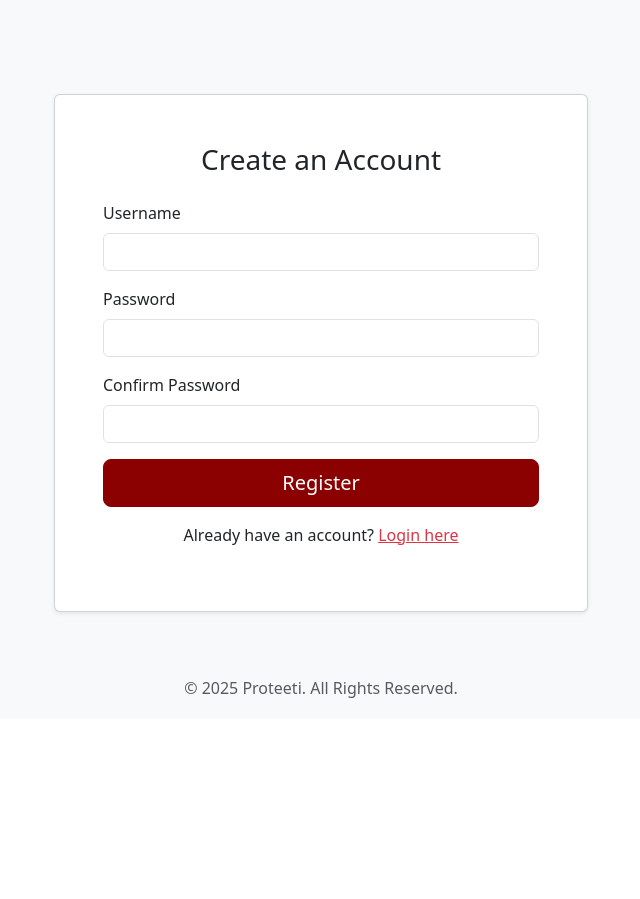
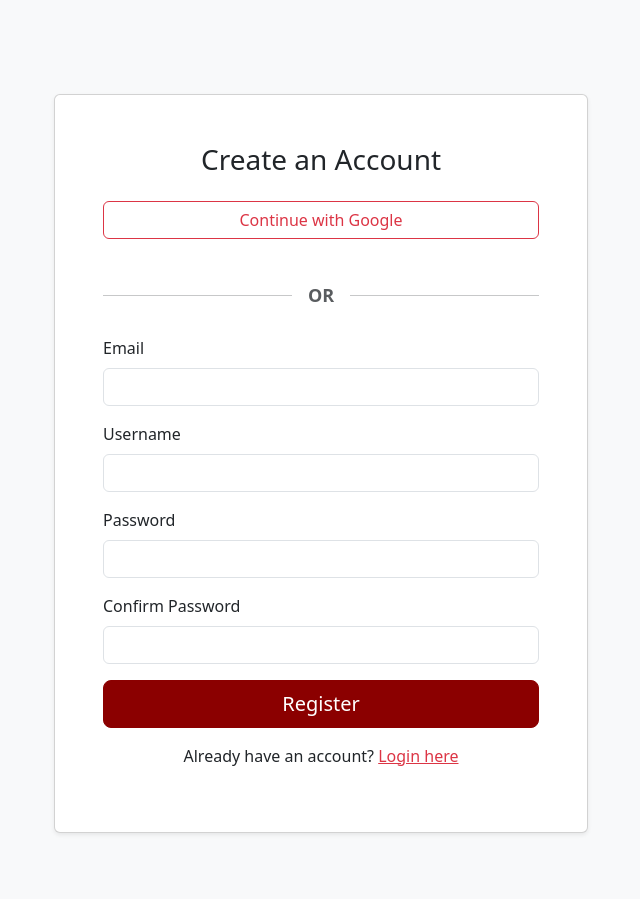
Before and after one commit to ShyamaliDas/Proteeti, a Flask app: page /register in a window 1280 px wide. Shown: the part 81-980 px from the top of the page, without its empty margins (319-959 px from the left). Before the commit the page ends 779 px from the top, so only its background shows below. Run offline with Flask 3, Linux system fonts and the light colour scheme; parts of the project's set-up code (start-up, migrations or seed data) failed here and were passed over.

Commit message:
Add files via upload

```diff
--- a/Proteeti/app/templates/base.html
+++ b/Proteeti/app/templates/base.html
@@ -19,17 +19,24 @@
                 <span class="navbar-toggler-icon"></span>
             </button>
             <div class="collapse navbar-collapse" id="navbarNav">
-            <ul class="navbar-nav ms-auto">
+                <ul class="navbar-nav ms-auto mb-2 mb-lg-0">
                     <li class="nav-item"><a class="nav-link" href="/">Home</a></li>
                     <li class="nav-item"><a class="nav-link" href="/sos">SOS</a></li>
                     <li class="nav-item"><a class="nav-link" href="/map">Hazard Map</a></li>
                     <li class="nav-item"><a class="nav-link" href="/resources">Resources</a></li>
-                {% if session.logged_in %}
+
+                    {% if session.get('loggedin') %}
+                        <li class="nav-item"><span class="nav-link">Hi, {{ session.get('username') }}</span></li>
+                        <li class="nav-item"><a class="nav-link" href="/logout">Logout</a></li>
+
+                    {% elif google and google.authorized %}
+                        {% set userinfo = google.get('/oauth2/v2/userinfo').json() %}
+                        <li class="nav-item"><span class="nav-link">{{ userinfo['name'] }}</span></li>
                         <li class="nav-item"><a class="nav-link" href="/logout">Logout</a></li>
                     {% else %}
                         <li class="nav-item"><a class="nav-link" href="/login">Login</a></li>
+                        <li class="nav-item"><a class="nav-link" href="/register">Register</a></li>
                     {% endif %}
-                <li class="nav-item"><a class="nav-link" href="/register">Register</a></li>
                 </ul>
             </div>
         </div>
@@ -76,7 +83,9 @@
             }
         });
 
-    document.getElementById('confirmSOS').addEventListener('click', async function() {
+        const confirmSOSBtn = document.getElementById('confirmSOS');
+        if (confirmSOSBtn) {
+            confirmSOSBtn.addEventListener('click', async function() {
                 const button = this;
                 button.textContent = "Sending...";
                 button.disabled = true;
@@ -84,6 +93,8 @@
                 try {
                     if (!navigator.geolocation) {
                         alert("Geolocation is not supported by your browser.");
+                        button.textContent = "Yes, send SOS";
+                        button.disabled = false;
                         return;
                     }
 
@@ -93,7 +104,7 @@
                             lng: position.coords.longitude,
                             accuracy: position.coords.accuracy,
                             timestamp: new Date().toISOString(),
-                    username: '{{ session.username if session.logged_in else "guest" }}'
+                            username: '{{ session.get("username") if session.get("loggedin") else "guest" }}'
                         };
 
                         const response = await fetch('/send_sos', {
@@ -110,7 +121,10 @@
                             alert('Error sending SOS: ' + await response.text());
                         }
 
-                bootstrap.Modal.getInstance(document.getElementById('sosModal')).hide();
+                        const modalEl = document.getElementById('sosModal');
+                        const modalInstance = bootstrap.Modal.getInstance(modalEl);
+                        if (modalInstance) modalInstance.hide();
+
                         button.textContent = "Yes, send SOS";
                         button.disabled = false;
 
@@ -126,6 +140,7 @@
                     button.disabled = false;
                 }
             });
+        }
     </script>
 </body>
 </html>
--- a/Proteeti/app/templates/register.html
+++ b/Proteeti/app/templates/register.html
@@ -11,7 +11,24 @@
                     <div class="alert alert-danger">{{ error }}</div>
                     {% endif %}
 
+                    <a href="{{ url_for('google.login') }}" class="btn btn-outline-danger w-100 mb-3">
+                    Continue with Google
+                    </a>
+
+                    <div class="or-divider my-4 d-flex align-items-center">
+                    <hr class="flex-grow-1">
+                    <span class="mx-3 text-muted fw-semibold" style="white-space:nowrap;font-size:18px;">OR</span>
+                    <hr class="flex-grow-1">
+                    </div>
+
+
+
+
                     <form method="POST">
+                        <div class="mb-3">
+                            <label class="form-label">Email</label>
+                            <input type="email" class="form-control" name="email" required>
+                        </div>
                         <div class="mb-3">
                             <label class="form-label">Username</label>
                             <input type="text" class="form-control" name="username" required>
@@ -22,8 +39,10 @@
                         </div>
                         <div class="mb-3">
                             <label class="form-label">Confirm Password</label>
-                            <input type="password" class="form-control" name="confirm_password" required>
+                            <input type="password" class="form-control" name="confirmpassword" required>
                         </div>
+
+
                         <button class="btn btn-danger w-100 btn-lg" style="background-color: #8B0000; border-color: #8B0000;">Register</button>
                         <p class="text-center mt-3">Already have an account? <a href="/login" class="text-danger">Login here</a></p>
                     </form>
```
Also changed, not shown: Proteeti/app/templates/login.html (+11 -3 lines), Proteeti/app/templates/verify_email.html (added, +26 -0 lines). Lines whose indentation alone changed are shown as unchanged.
